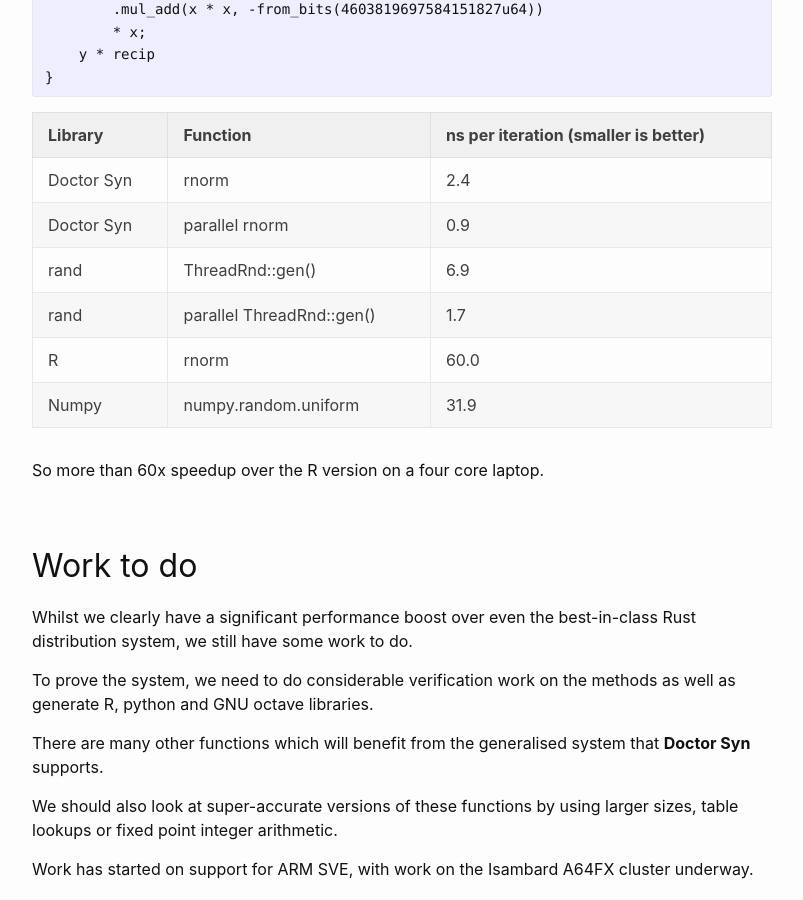
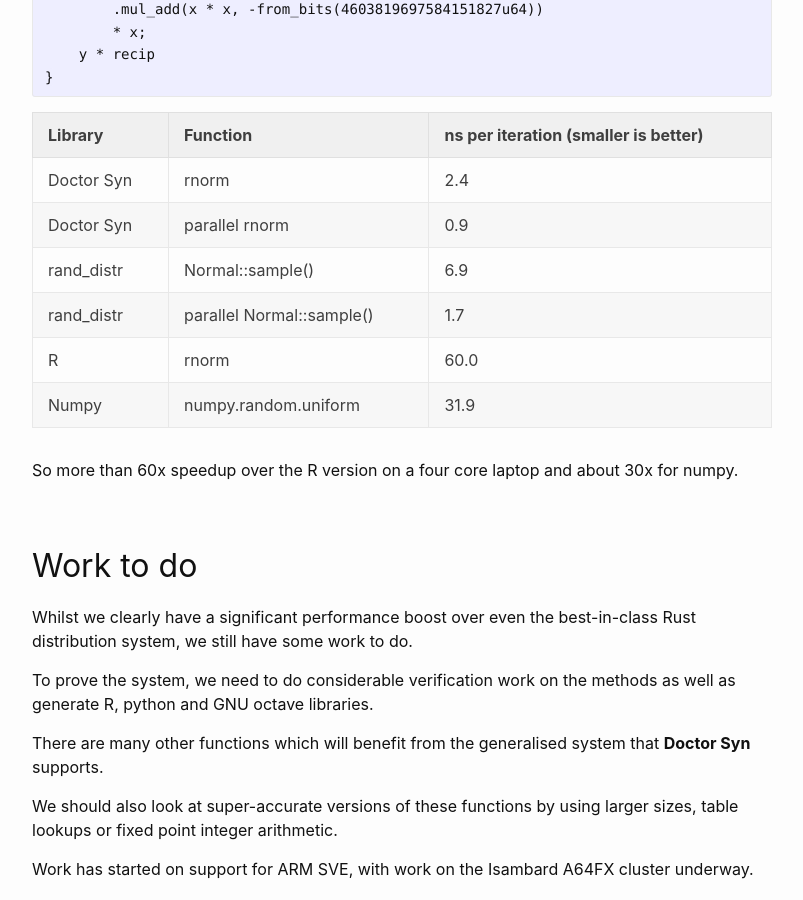
Before and after one commit to atomicincrement/atomicincrement.github.io, a Jekyll site: the page built from _posts/2021-11-18-polynomial-approximation.md, in a window 1280 px wide and 900 px high, scrolled down 5694 px. Shown: the whole window, without its empty margins (238-1041 px from the left). Built offline with Jekyll 4.4.1, drawn with Linux system fonts in a browser that asks for light colours.

Commit message:
More changes

```diff
--- a/_posts/2021-11-18-polynomial-approximation.md
+++ b/_posts/2021-11-18-polynomial-approximation.md
@@ -252,13 +252,13 @@ fn qnorm(arg: fty) -> fty {
 |-------|----|----------------|
 |Doctor Syn|rnorm|2.4|
 |Doctor Syn|parallel rnorm|0.9|
-|rand|ThreadRnd::gen()|6.9|
-|rand|parallel ThreadRnd::gen()|1.7|
+|rand_distr|Normal::sample()|6.9|
+|rand_distr|parallel Normal::sample()|1.7|
 |R|rnorm|60.0|
 |Numpy|numpy.random.uniform|31.9|
 
 So more than 60x speedup over the R version
-on a four core laptop.
+on a four core laptop and about 30x for numpy.
 
 ## Work to do
 
```
